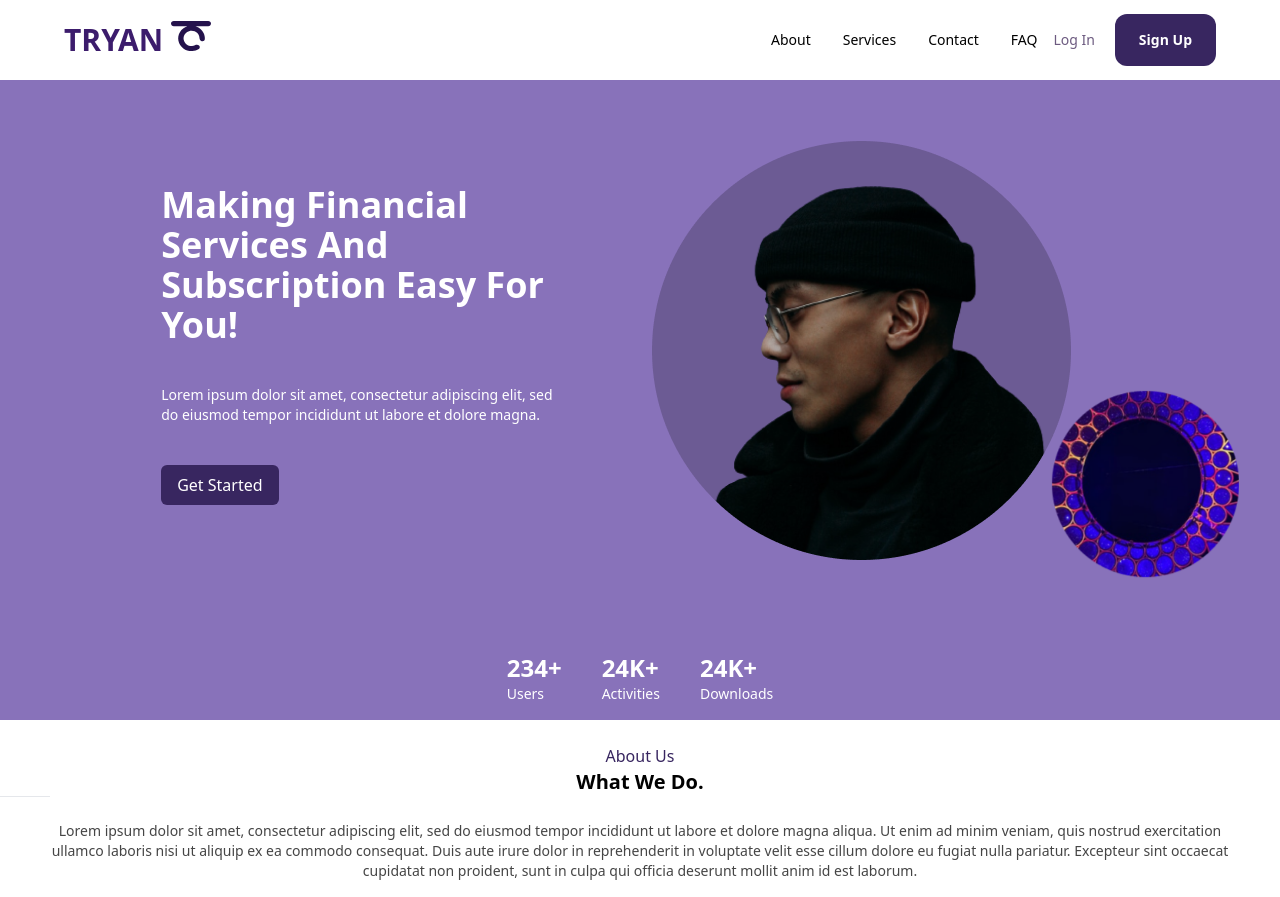
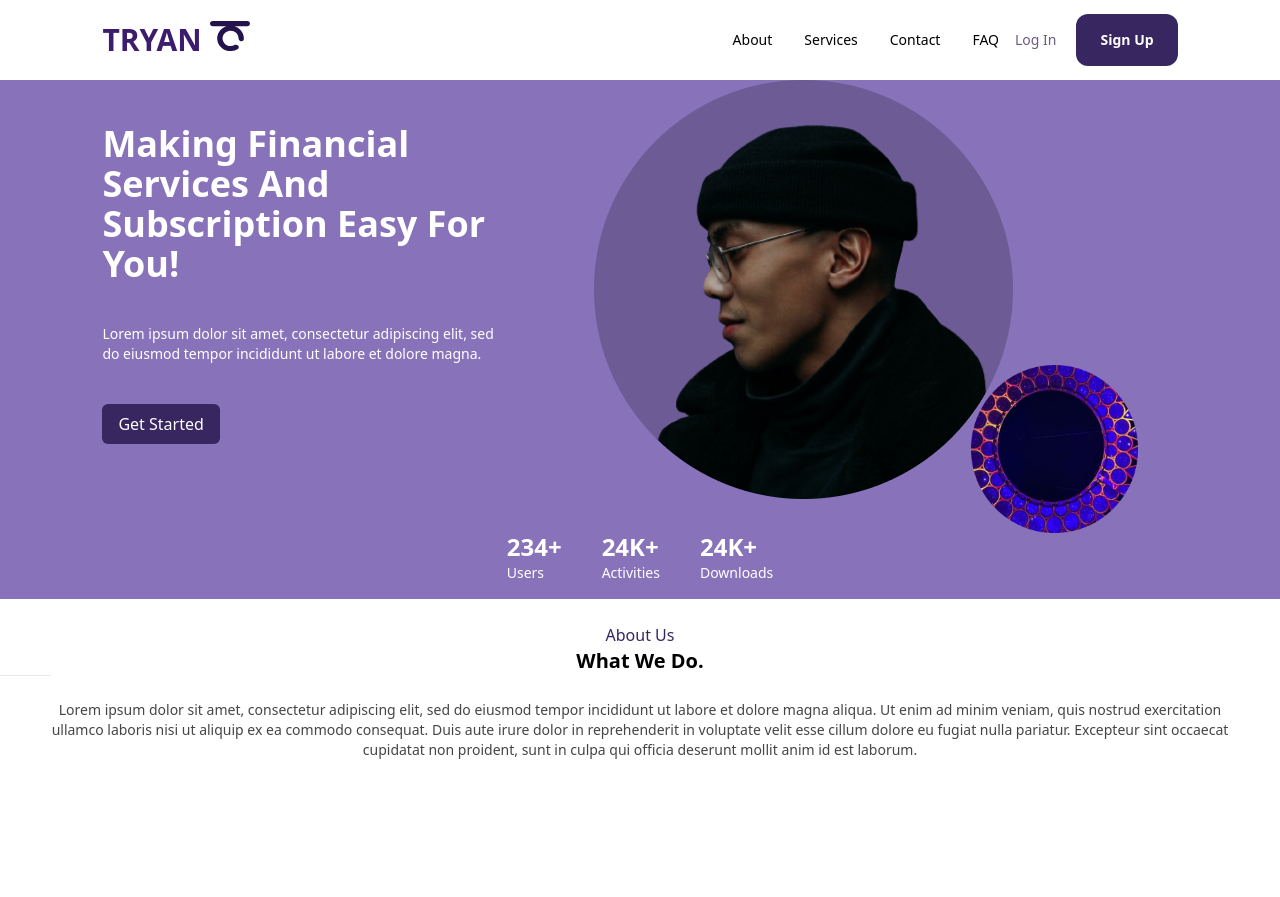
Before and after one commit to Bolaji-hub/tryandbill, a React (Vite) app: page / in a window 1280 px wide. After the commit the page ends 800 px from the top, so only its background shows below. Built offline with nearby package versions, Linux system fonts and the light colour scheme.

Commit message:
- Restyling header and hero session

```diff
--- a/src/components/Header.jsx
+++ b/src/components/Header.jsx
@@ -24,7 +24,7 @@ const links = [
 const Header = () => {
   const [nav, setNavBar] = useState(false);
   return (
-    <div className="container flex gap-2 justify-between items-center h-20 sticky top-0 w-full bg-white">
+    <div className="container flex gap-2 justify-between items-center h-20 z-10 sticky top-0 w-full bg-white">
       <h1 className="text-[#3C1C6C] text-3xl font-bold gap-2 cursor-pointer flex items-center hover:scale-105 duration-300">
         TRYAN
         <img src={union} alt="" className="mb-2 w-[40px]" />
--- a/src/components/Hero.jsx
+++ b/src/components/Hero.jsx
@@ -3,9 +3,9 @@ import ellipse2 from "../assets/Ellipse 2.png";
 
 const Hero = () => {
   return (
-    <div className="container bg-[#8872ba] flex flex-wrap lg:flex-nowrap sm:flex-col gap-8 items-center justify-center h-[80vh]">
-      <div className="container flex p-2 justify-around">
-        <div className="">
+    <div className="container bg-[#8872ba] flex flex-col gap-8 z-40 md:overflow-hidden">
+      <div className="flex flex-col-reverse md:flex-row md:gap-20">
+        <div className="shrink-[12]">
           <h1 className="text-4xl text-white py-8 font-bold mt-3">
             Making Financial <br /> Services And <br /> Subscription Easy For{" "}
             <br />
@@ -15,20 +15,20 @@ const Hero = () => {
             Lorem ipsum dolor sit amet, consectetur adipiscing elit, sed <br />{" "}
             do eiusmod tempor incididunt ut labore et dolore magna.
           </p>
-          <button className="text-white bg-[#382660] rounded-md px-4 py-2 mt-8">
+          <button className="text-white bg-[#382660] rounded-md px-4 py-2 mt-8 ">
             Get Started
           </button>
         </div>
-        <div className="relative">
-          <img src={ellipse} alt="" className="pr-12 " />
+        <div className="relative md:self-end">
+          <img src={ellipse} alt="" className="" />
           <img
             src={ellipse2}
             alt=""
-            className="hidden  md:block absolute right-[-120px] top-[250px] w-2/5 "
+            className="hidden md:block absolute left-[90%] top-[68%] w-2/5 "
           />
         </div>
       </div>
-      <div className="flex gap-10 justify-between text-white text-2xl font-bold mb-4">
+      <div className="gap-10 md:flex hidden justify-between text-white text-2xl font-bold mb-4 self-center">
         <div>
           <h2>234+</h2>
           <p className="text-sm font-light">Users</p>
--- a/src/components/Services.jsx
+++ b/src/components/Services.jsx
@@ -0,0 +1,12 @@
+const Services = () => {
+  return (
+    <div>
+      <div>
+        <h5>Services</h5>
+        <h1>Get anything done in short time </h1>
+      </div>
+    </div>
+  );
+};
+
+export default Services;
--- a/src/index.css
+++ b/src/index.css
@@ -3,8 +3,8 @@
 @tailwind utilities;
 
 .container {
-  padding-left: 5%;
-  padding-right: 5%;
+  padding-left: 8%;
+  padding-right: 8%;
   margin: auto;
   max-width: 1400px;
 }
```
